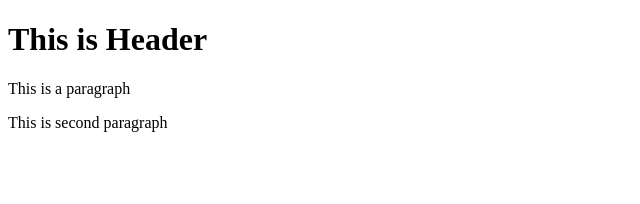
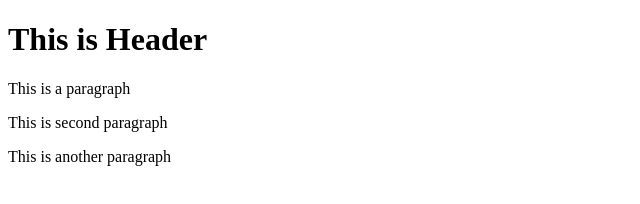
Before and after one commit to krishna176/git_test, a website: page index.html in a window 1280 px wide. Shown: the whole page, without its empty margins (0-640 px from the left). Drawn offline with Linux system fonts and the light colour scheme.

Commit message:
fourth commit

```diff
--- a/index.html
+++ b/index.html
@@ -5,5 +5,6 @@
         <h1>This is Header</h1>
         <p>This is a paragraph</p>
         <p>This is second paragraph</p>
+        <p>This is another paragraph</p>
     </body>
 </html>
```
Also changed, not shown: package.json (added, +24 -0 lines), 2 other files.
